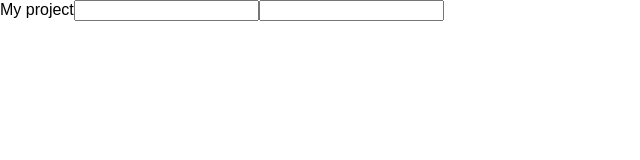
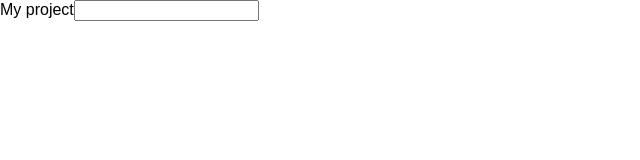
Before and after one commit to Skuznetz/react_3, a React (Create React App) app: page / in a window 1280 px wide. Shown: the top 160 px of the page, without its empty margins (0-640 px from the left). Built offline with nearby package versions, Linux system fonts and the light colour scheme.

Commit message:
удалим один input

```diff
--- a/src/App.js
+++ b/src/App.js
@@ -7,7 +7,7 @@ class App extends Component {
       <div className="App">
         My project
         <input type="text" />
-        <input type="text" />
+
       </div>
     );
   }
```
